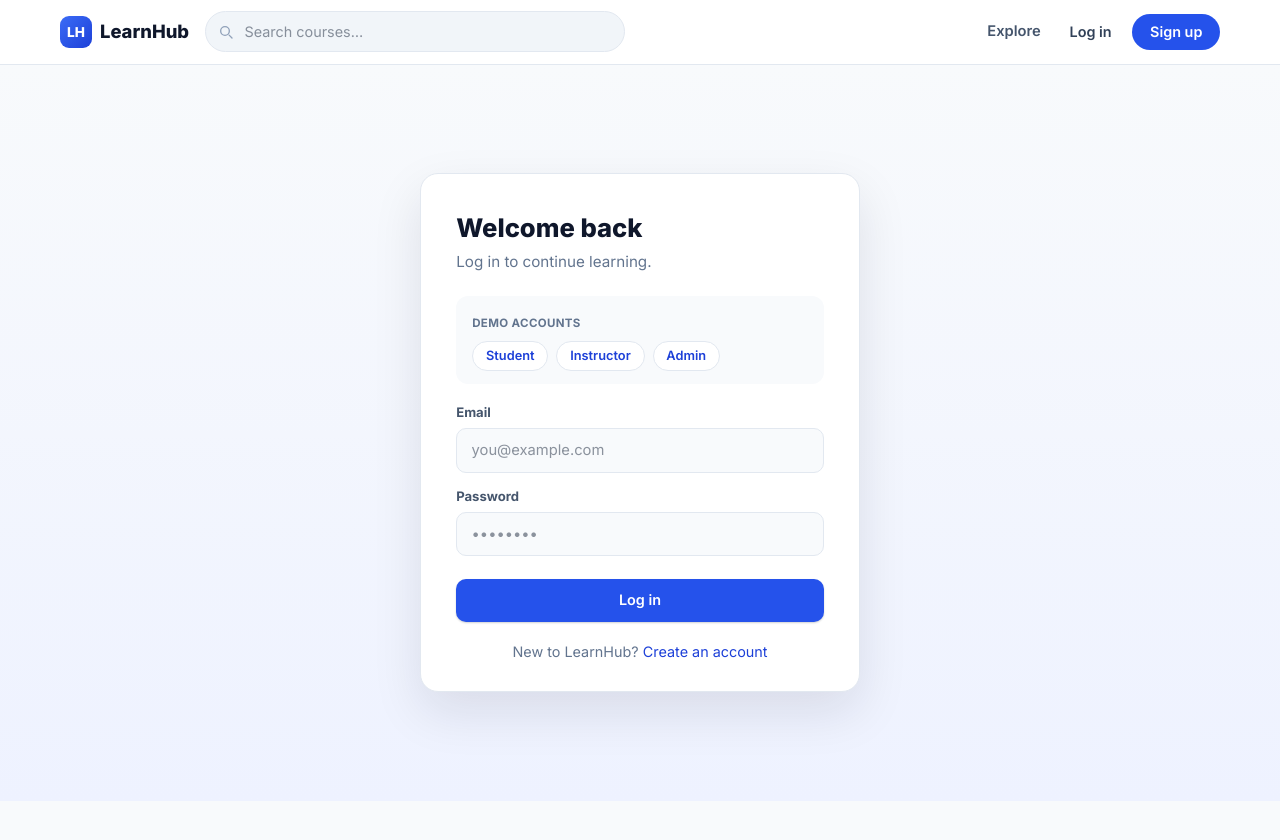
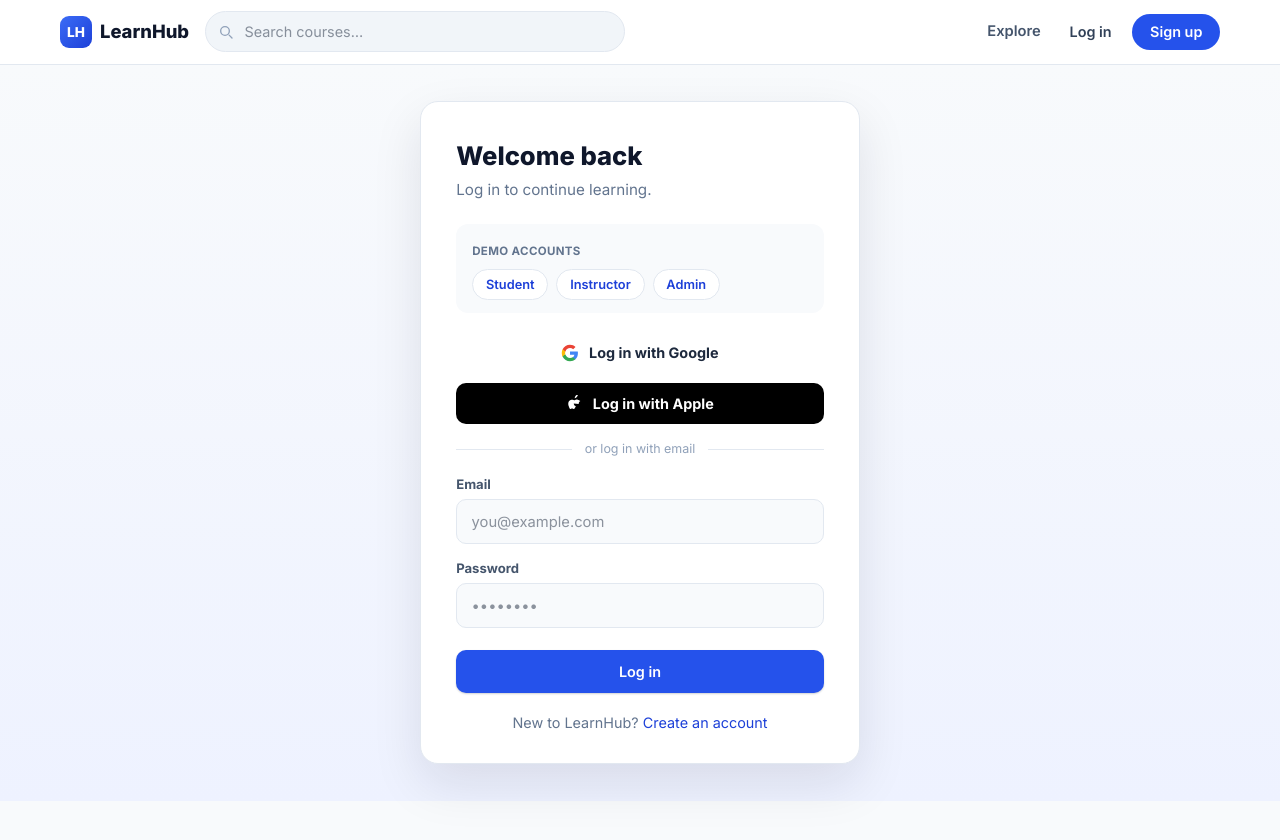
Before and after one commit to joewee-x/learn-lift, a React (Vite) app: page /#/login in a window 1280 px wide. Shown: the top 840 px of the page. Built offline with nearby package versions, Linux system fonts and the light colour scheme.

Commit message:
feat : social auth signup

```diff
--- /dev/null
+++ b/src/components/SocialAuth.jsx
@@ -0,0 +1,78 @@
+import { useState } from 'react';
+import { useNavigate } from 'react-router-dom';
+import { useAuth } from '../context/AuthContext';
+import { useToast } from '../context/ToastContext';
+
+function GoogleIcon() {
+  return (
+    <svg width="18" height="18" viewBox="0 0 24 24" aria-hidden="true">
+      <path fill="#4285F4" d="M22.56 12.25c0-.78-.07-1.53-.2-2.25H12v4.26h5.92c-.26 1.37-1.04 2.53-2.21 3.31v2.77h3.57c2.08-1.92 3.28-4.74 3.28-8.09z" />
+      <path fill="#34A853" d="M12 23c2.97 0 5.46-.98 7.28-2.66l-3.57-2.77c-.98.66-2.23 1.06-3.71 1.06-2.86 0-5.29-1.93-6.16-4.53H2.18v2.84C3.99 20.53 7.7 23 12 23z" />
+      <path fill="#FBBC05" d="M5.84 14.09c-.22-.66-.35-1.36-.35-2.09s.13-1.43.35-2.09V7.07H2.18C1.43 8.55 1 10.22 1 12s.43 3.45 1.18 4.93l2.66-2.84z" />
+      <path fill="#EA4335" d="M12 5.38c1.62 0 3.06.56 4.21 1.64l3.15-3.15C17.45 2.09 14.97 1 12 1 7.7 1 3.99 3.47 2.18 7.07l3.66 2.84c.87-2.6 3.3-4.53 6.16-4.53z" />
+    </svg>
+  );
+}
+
+function AppleIcon() {
+  return (
+    <svg width="17" height="17" viewBox="0 0 384 512" fill="currentColor" aria-hidden="true">
+      <path d="M318.7 268.7c-.2-36.7 16.4-64.4 50-84.8-18.8-26.9-47.2-41.7-84.7-44.6-35.5-2.8-74.3 20.7-88.5 20.7-15 0-49.4-19.7-76.4-19.7C63.3 140.3 4 175.9 4 273.1c0 16.5 3 33.3 9 50.5 7.9 23 36.6 101.3 53.5 101.3 12.8 0 28.9-19.1 52.6-19.1 22.9 0 38.9 19.1 54.2 19.1 16.9 0 30.2-26.2 42.5-52.6 7.7-18.2 14.2-36.6 14.2-36.6s-2.4-1.2-6.9-3.3c-35.7-14.7-52.4-42.2-52.4-78.6zM272 46.6c22.3-27.2 20.1-52.7 19.5-53.6-26.6 1.5-51.4 12.9-68.9 33.9-18.2 20.4-25.9 45.2-23.6 70.6 23.7 1.8 47.7-7 73-50.9z" />
+    </svg>
+  );
+}
+
+const labels = {
+  google: (mode) => (mode === 'login' ? 'Log in with Google' : 'Sign up with Google'),
+  apple: (mode) => (mode === 'login' ? 'Log in with Apple' : 'Sign up with Apple'),
+};
+
+export default function SocialAuth({ mode = 'signup' }) {
+  const { login, signup } = useAuth();
+  const { showToast } = useToast();
+  const navigate = useNavigate();
+  const [busy, setBusy] = useState(null);
+
+  const handle = async (provider) => {
+    setBusy(provider);
+    try {
+      if (mode === 'login') {
+        const u = await login('ava@example.com', 'demo123');
+        showToast(`Welcome back, ${u.name.split(' ')[0]}!`);
+        navigate('/dashboard');
+      } else {
+        const email = provider === 'google' ? 'join-google@learnhub.io' : 'join-apple@learnhub.io';
+        await signup({ name: 'Social Learner', email, role: 'student' });
+        showToast('Account created! Welcome to LearnHub.');
+        navigate('/dashboard');
+      }
+    } catch (err) {
+      showToast(err.message, 'error');
+    } finally {
+      setBusy(null);
+    }
+  };
+
+  return (
+    <div className="auth__social">
+      <button
+        type="button"
+        className="auth__social-btn"
+        onClick={() => handle('google')}
+        disabled={!!busy}
+      >
+        <GoogleIcon />
+        {labels.google(mode)}
+      </button>
+      <button
+        type="button"
+        className="auth__social-btn auth__social-btn--apple"
+        onClick={() => handle('apple')}
+        disabled={!!busy}
+      >
+        <AppleIcon />
+        {labels.apple(mode)}
+      </button>
+    </div>
+  );
+}
--- a/src/pages/Login.jsx
+++ b/src/pages/Login.jsx
@@ -1,6 +1,7 @@
 import { useState } from 'react';
 import { Link, useLocation, useNavigate } from 'react-router-dom';
 import Button from '../components/ui/Button';
+import SocialAuth from '../components/SocialAuth';
 import { useAuth } from '../context/AuthContext';
 import { useToast } from '../context/ToastContext';
 import './auth.css';
@@ -58,6 +59,9 @@
           </div>
         </div>
 
+        <SocialAuth mode="login" />
+        <div className="auth__divider"><span>or log in with email</span></div>
+
         <form onSubmit={submit} className="auth__form">
           {error && <div className="auth__error" role="alert">{error}</div>}
           <label className="auth__field">
--- a/src/pages/Signup.jsx
+++ b/src/pages/Signup.jsx
@@ -1,6 +1,7 @@
 import { useState } from 'react';
 import { Link, useNavigate } from 'react-router-dom';
 import Button from '../components/ui/Button';
+import SocialAuth from '../components/SocialAuth';
 import { useAuth } from '../context/AuthContext';
 import { useToast } from '../context/ToastContext';
 import './auth.css';
@@ -35,6 +36,9 @@
       <div className="auth__card">
         <h1 className="auth__title">Create your account</h1>
         <p className="auth__sub">Join LearnHub as a student or instructor.</p>
+
+        <SocialAuth mode="signup" />
+        <div className="auth__divider"><span>or sign up with email</span></div>
 
         <div className="auth__roles" role="radiogroup" aria-label="Account type">
           <button
--- a/src/pages/auth.css
+++ b/src/pages/auth.css
@@ -34,6 +34,22 @@
 
 .auth__switch { margin-top: 1.2rem; text-align: center; font-size: 0.9rem; color: var(--color-slate-500); }
 
+.auth__social { display: flex; flex-direction: column; gap: 0.6rem; margin-bottom: 0.2rem; }
+.auth__social-btn {
+  display: flex; align-items: center; justify-content: center; gap: 0.6rem;
+  width: 100%; padding: 0.62rem 1rem; border-radius: 10px;
+  border: 1px solid var(--color-slate-300); background: #fff;
+  font-size: 0.9rem; font-weight: 700; color: var(--color-slate-800);
+  cursor: pointer; transition: background 0.15s ease, border-color 0.15s ease;
+}
+.auth__social-btn:hover { background: #f8fafc; border-color: var(--color-slate-400); }
+.auth__social-btn:disabled { opacity: 0.6; cursor: wait; }
+.auth__social-btn--apple { background: #000; border-color: #000; color: #fff; }
+.auth__social-btn--apple:hover { background: #1a1a1a; }
+.auth__divider { display: flex; align-items: center; gap: 0.8rem; margin: 1rem 0; color: var(--color-slate-400); font-size: 0.78rem; }
+.auth__divider::before, .auth__divider::after { content: ''; flex: 1; height: 1px; background: var(--color-slate-200); }
+.auth__social + .auth__roles { margin-top: 1.2rem; }
+
 .auth__roles { display: grid; grid-template-columns: 1fr 1fr; gap: 0.7rem; margin-bottom: 1.3rem; }
 .auth__role {
   text-align: center; padding: 1.1rem 0.8rem;
```
